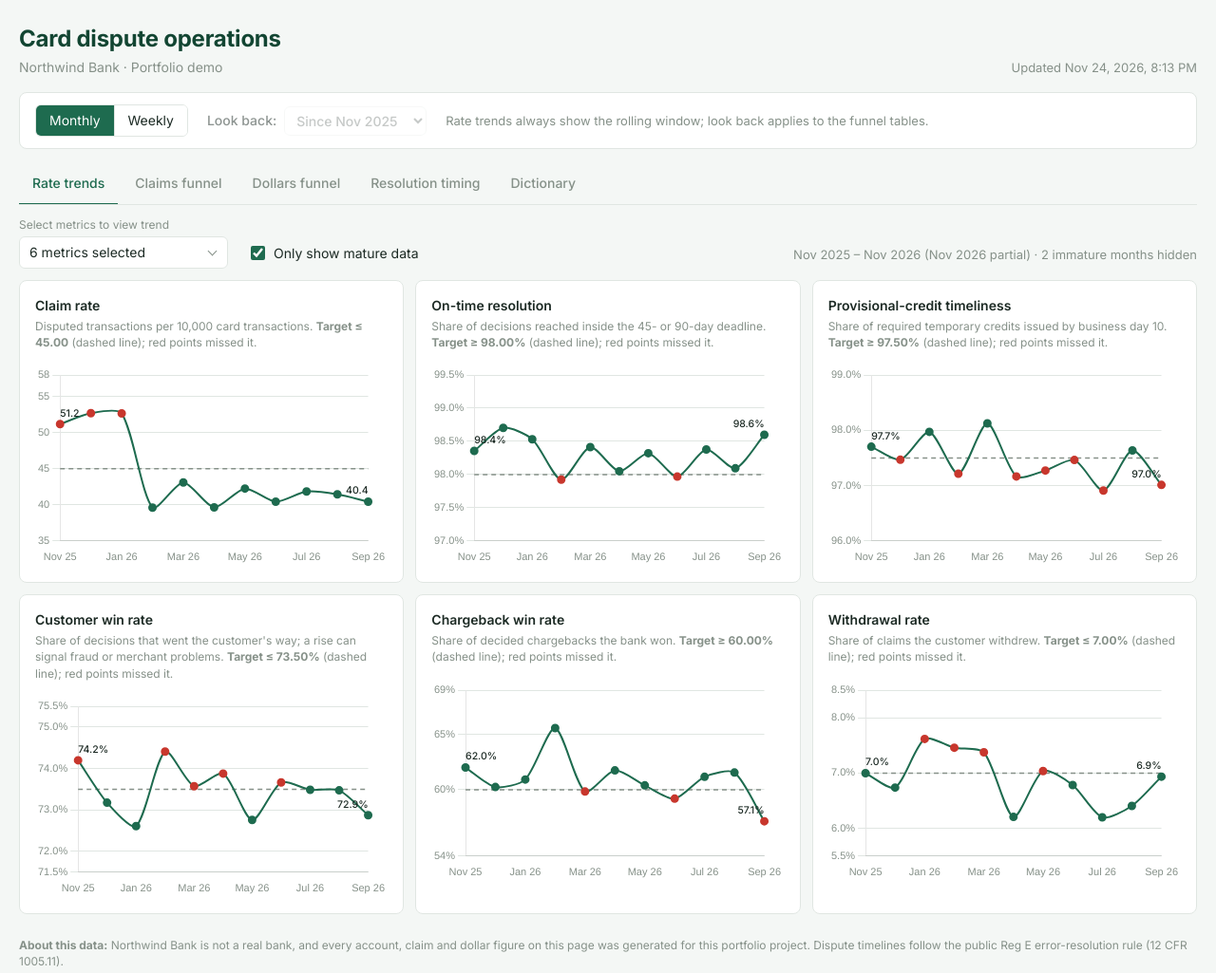
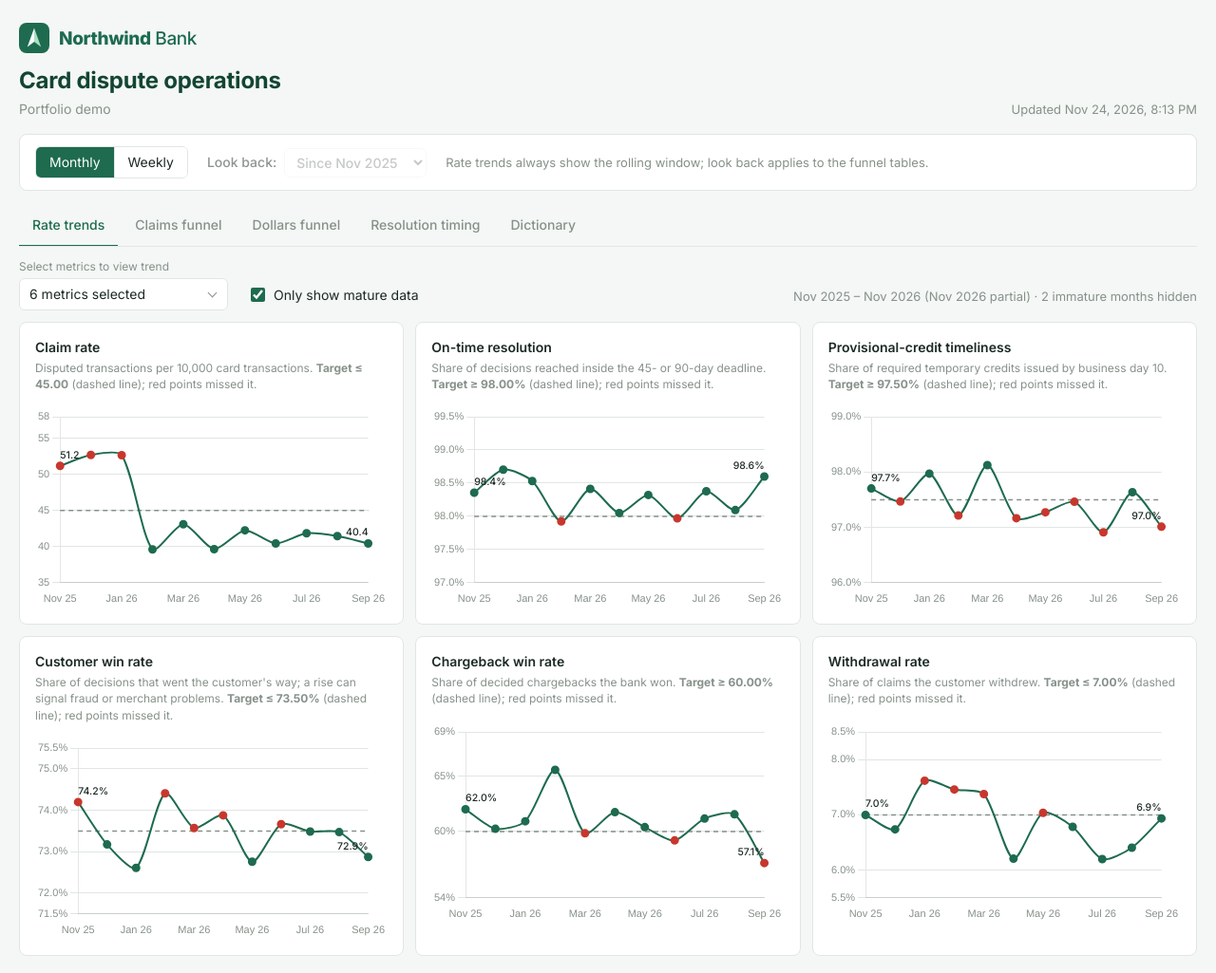
Before and after one commit to gerardomiron95/personal-portfolio, a plain HTML site: page card-dispute-analytics/web/index.html in a window 1280 px wide. Shown: the top 1025 px of the page at 95% size. Drawn offline with nearby package versions, Linux system fonts and the light colour scheme.

Commit message:
Add Northwind Bank logo to the card dispute dashboard
- New northwind-logo.svg: the Northwind Bank mark from the Weekly
  Operations Performance Review deck (same shapes and colors).
- Dashboard header shows the mark and "Northwind Bank" wordmark above
  the title; the subtitle drops the now-duplicate bank name.
- The mark is also the dashboard's favicon; loads Inter 800 for the
  wordmark.

Co-Authored-By: Claude Opus 5.5 <noreply@anthropic.com>

```diff
--- a/card-dispute-analytics/web/index.html
+++ b/card-dispute-analytics/web/index.html
@@ -7,7 +7,8 @@
   <meta name="description" content="Portfolio demo: an operations dashboard tracking card disputes from intake to chargeback recovery.">
   <link rel="preconnect" href="https://fonts.googleapis.com">
   <link rel="preconnect" href="https://fonts.gstatic.com" crossorigin>
-  <link href="https://fonts.googleapis.com/css2?family=Inter:wght@400;500;600;700&display=swap" rel="stylesheet">
+  <link href="https://fonts.googleapis.com/css2?family=Inter:wght@400;500;600;700;800&display=swap" rel="stylesheet">
+  <link rel="icon" href="northwind-logo.svg" type="image/svg+xml">
   <link rel="stylesheet" href="styles.css">
   <script src="https://cdn.jsdelivr.net/npm/chart.js@4.4.1/dist/chart.umd.js" defer></script>
   <script src="dictionary.js" defer></script>
@@ -17,8 +18,12 @@
   <div class="page">
     <header class="header">
       <div>
+        <div class="brand">
+          <img src="northwind-logo.svg" alt="" width="32" height="32">
+          <span class="wordmark">Northwind<span> Bank</span></span>
+        </div>
         <h1>Card dispute operations</h1>
-        <p class="subtitle">Northwind Bank · Portfolio demo</p>
+        <p class="subtitle">Portfolio demo</p>
       </div>
       <div class="updated" id="updated"></div>
     </header>
--- a/card-dispute-analytics/web/styles.css
+++ b/card-dispute-analytics/web/styles.css
@@ -30,6 +30,10 @@ button, select, input { font: inherit; color: inherit; }
 .page { max-width: 1280px; margin: 0 auto; padding: 24px 20px 40px; }
 
 .header { display: flex; justify-content: space-between; align-items: flex-end; gap: 16px; margin-bottom: 16px; }
+.brand { display: flex; align-items: center; gap: 10px; margin-bottom: 12px; }
+.brand img { display: block; flex: none; }
+.wordmark { font-size: 19px; line-height: 1; font-weight: 800; letter-spacing: -0.02em; color: var(--primary); }
+.wordmark span { font-weight: 500; }
 .header h1 { margin: 0; font-size: 24px; font-weight: 700; color: var(--primary-dark); letter-spacing: -0.01em; }
 .subtitle { margin: 2px 0 0; color: var(--muted); }
 .updated { color: var(--muted); font-size: 13px; white-space: nowrap; }
```
Also changed, not shown: card-dispute-analytics/web/northwind-logo.svg (added).
